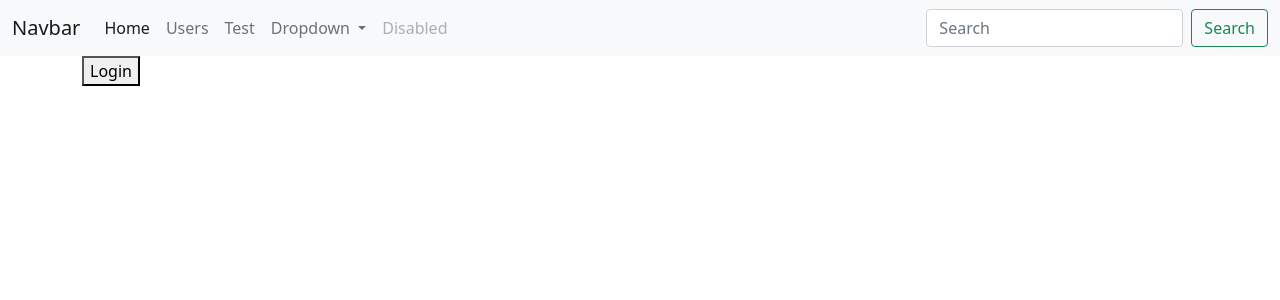
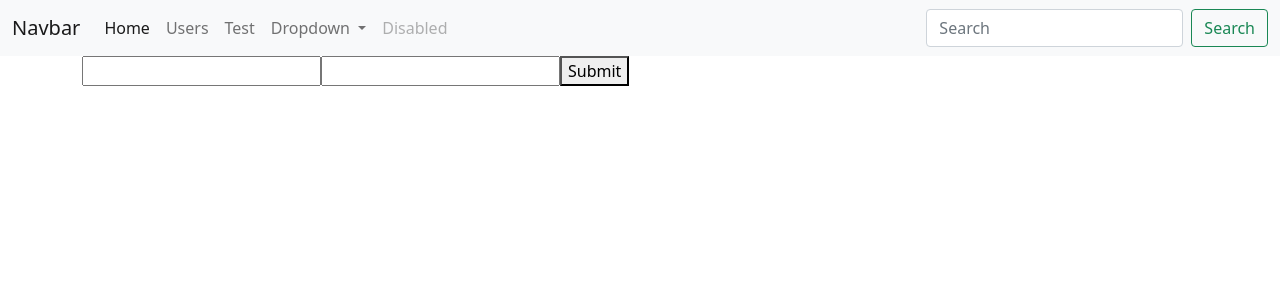
Before and after one commit to edhimurwanto/angular-youtube-tutorial, an Angular app: page /auth/login in a window 1280 px wide. Shown: the top 300 px of the page. Built offline with nearby package versions, Linux system fonts and the light colour scheme.

Commit message:
add login module

```diff
--- a/src/app/app.module.ts
+++ b/src/app/app.module.ts
@@ -16,7 +16,7 @@ import { SharedModule } from './shared/shared.module';
     PagesModule,
     HttpClientModule,
     AppRoutingModule,
-    SharedModule
+    SharedModule,
   ],
   providers: [],
   bootstrap: [AppComponent]
--- a/src/app/pages/auth/login/login.component.html
+++ b/src/app/pages/auth/login/login.component.html
@@ -1 +1,10 @@
-<button (click)="onLogin()">Login</button>
+<form [formGroup]="loginForm" (ngSubmit)="onSubmit()">
+
+    <input id="email" type="text" formControlName="email">
+    <input id="password" type="text" formControlName="password">
+    <button type="submit">Submit</button>
+</form>
+
+
+
+<!-- <button (click)="onLogin()">Login</button> -->
--- a/src/app/pages/auth/login/login.component.ts
+++ b/src/app/pages/auth/login/login.component.ts
@@ -1,4 +1,5 @@
 import { Component, OnInit } from '@angular/core';
+import { FormControl, FormGroup } from '@angular/forms';
 
 @Component({
   selector: 'app-login',
@@ -6,6 +7,12 @@ import { Component, OnInit } from '@angular/core';
   styleUrls: ['./login.component.scss']
 })
 export class LoginComponent implements OnInit {
+
+  loginForm = new FormGroup({
+    email: new FormControl(''),
+    password: new FormControl(''),
+  })
+
 
   constructor() { }
 
@@ -16,4 +23,11 @@ export class LoginComponent implements OnInit {
     sessionStorage.setItem('credentials', 'username: user')
   }
 
+  onSubmit() {
+    console.log('SUBMIT CLICKED');
+
+    console.log(this.loginForm.value);
+    this.onLogin()
+  }
+
 }
--- a/src/app/pages/pages.module.ts
+++ b/src/app/pages/pages.module.ts
@@ -6,6 +6,7 @@ import { SharedModule } from '../shared/shared.module';
 import { NotfoundComponent } from './notfound/notfound.component';
 import { PostsComponent } from './posts/posts.component';
 import { LoginComponent } from './auth/login/login.component';
+import { ReactiveFormsModule } from '@angular/forms';
 
 
 
@@ -19,7 +20,8 @@ import { LoginComponent } from './auth/login/login.component';
   imports: [
     CommonModule,
     UsersModule,
-    SharedModule
+    SharedModule,
+    ReactiveFormsModule
   ],
   exports: [
     UsersModule,
```
